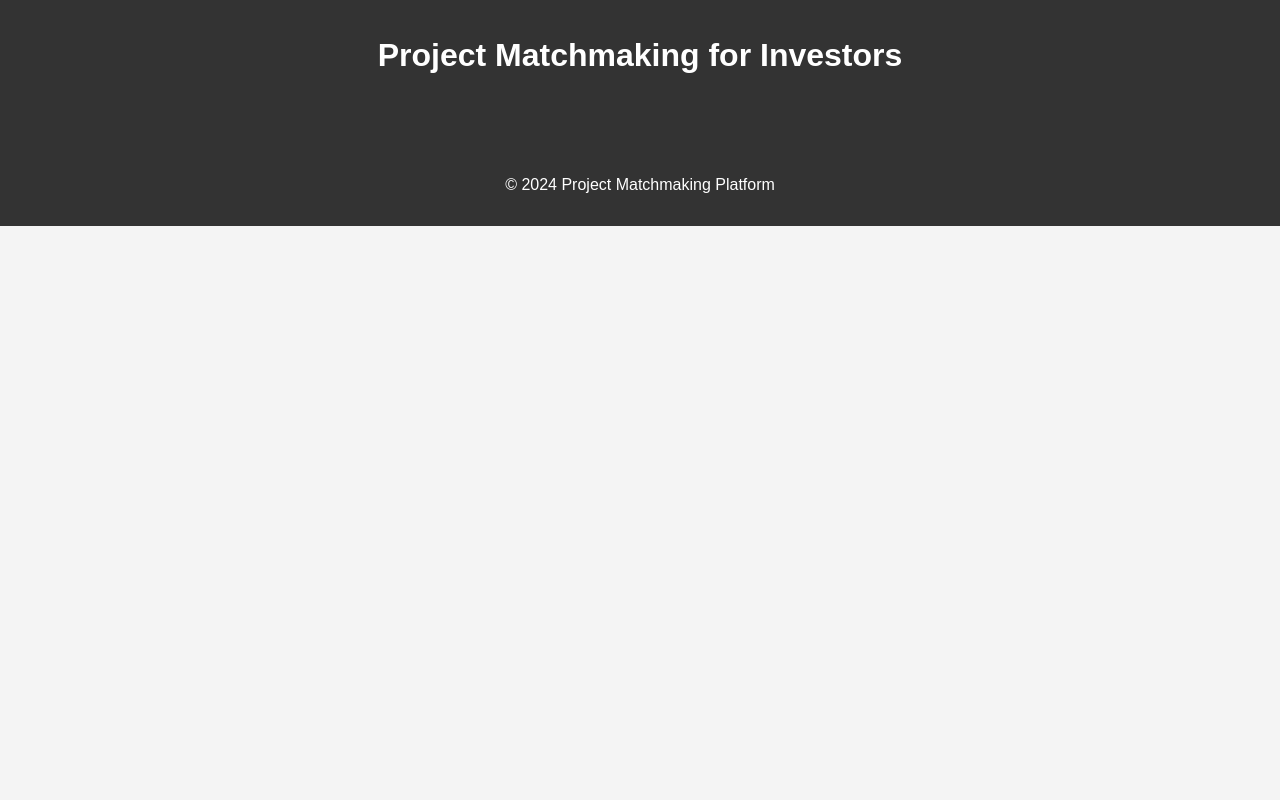
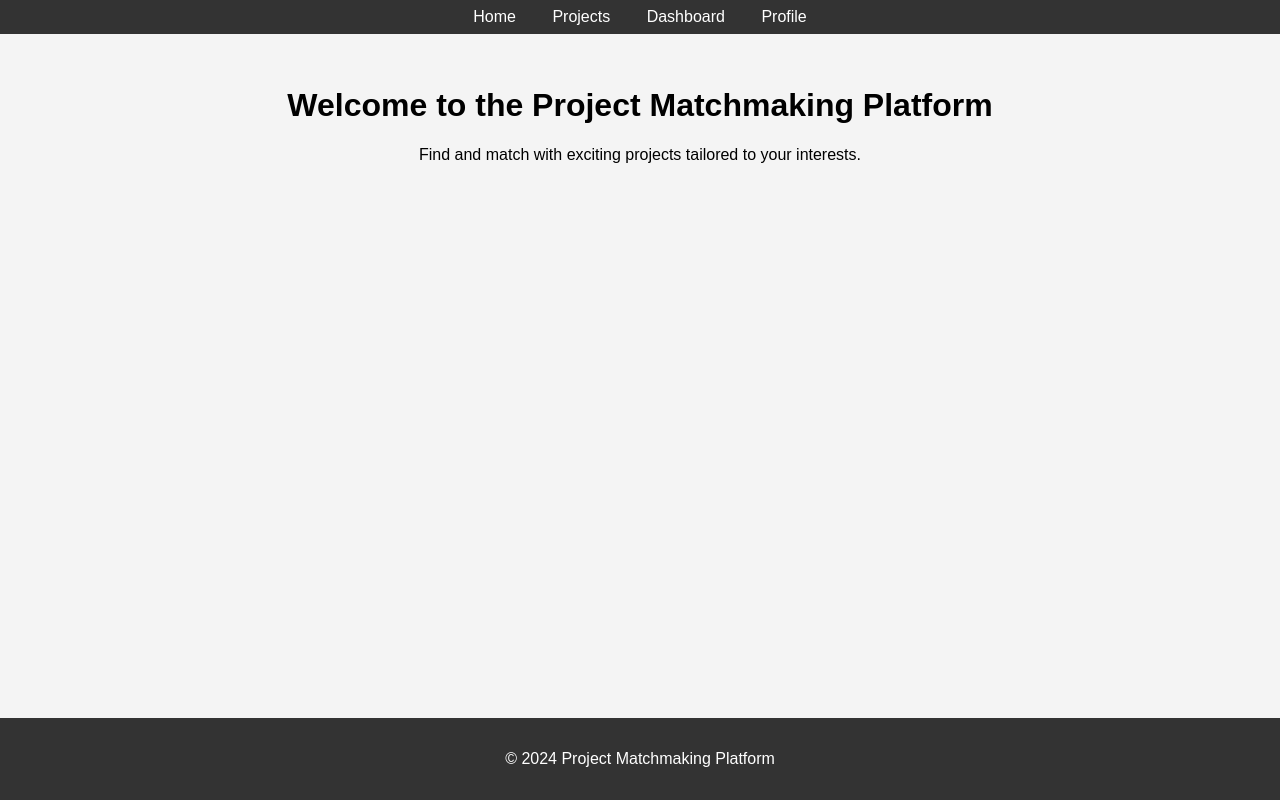
Before and after one commit to YL-Tan/matching-platform, a Django app: page / in a window 1280 px wide. Run offline with Django 3.2, Linux system fonts and the light colour scheme.

Commit message:
Add new URLs and views for profile, projects, and dashboard

```diff
--- a/core/urls.py
+++ b/core/urls.py
@@ -6,5 +6,8 @@ from django.urls import path
 from . import views
 
 urlpatterns = [
-    path("", views.home, name='home')
+    path("", views.home, name='home'),
+    path('profile/', views.profile, name='profile'),
+    path('projects/', views.projects, name='projects'),
+    path('dashboard/', views.dashboard, name='dashboard'),
 ]
--- a/core/views.py
+++ b/core/views.py
@@ -13,3 +13,12 @@ class ProjectViewSet(viewsets.ModelViewSet):
 
 def home(request):
     return render(request, 'home.html')
+
+def profile(request):
+    return render(request, 'profile.html')
+
+def projects(request):
+    return render(request, 'projects.html')
+
+def dashboard(request):
+    return render(request, 'dashboard.html')
--- a/static/css/style.css
+++ b/static/css/style.css
@@ -4,11 +4,40 @@ body {
     padding: 0;
     background-color: #f4f4f4;
 }
-header, nav, footer {
+nav ul {
+    list-style: none;
+    background-color: #333;
+    text-align: center;
+    padding: 0;
+    margin: 0;
+}
+nav ul li {
+    display: inline;
+}
+nav ul li a {
+    text-decoration: none;
+    color: white;
+    padding: .5em 1em;
+    display: inline-block;
+}
+/* header {
     background-color: #333;
     color: white;
     text-align: center;
     padding: 1em 0;
+} */
+main {
+    text-align: center;
+    padding: 2em;
+}
+footer {
+    background-color: #333;
+    color: white;
+    text-align: center;
+    padding: 1em 0;
+    position: absolute;
+    bottom: 0;
+    width: 100%;
 }
 @media screen and (max-width: 600px) {
     nav, footer {
--- /dev/null
+++ b/templates/dashboard.html
@@ -0,0 +1,6 @@
+{% extends 'home.html' %}
+
+{% block content %}
+    <h2>Dashboard</h2>
+    <!-- Dashboard content will go here -->
+{% endblock %}
--- a/templates/home.html
+++ b/templates/home.html
@@ -9,12 +9,18 @@
 </head>
 <body>
     <header>
-        <h1>Project Matchmaking for Investors</h1>
+        <nav>
+            <ul>
+                <li><a href="{% url 'home' %}">Home</a></li>
+                <li><a href="{% url 'projects' %}">Projects</a></li>
+                <li><a href="{% url 'dashboard' %}">Dashboard</a></li>
+                <li><a href="{% url 'profile' %}">Profile</a></li>
+            </ul>
+        </nav>
     </header>
-    <nav>
-        <!-- Navigation Bar -->
-    </nav>
     <main>
+        <h1>Welcome to the Project Matchmaking Platform</h1>
+        <p>Find and match with exciting projects tailored to your interests.</p>
         <section id="projects">
             <!-- Dynamic Project Listings -->
         </section>
--- /dev/null
+++ b/templates/profile.html
@@ -0,0 +1,6 @@
+{% extends 'home.html' %}
+
+{% block content %}
+    <h2>User Profile</h2>
+    <!-- User profile information will go here -->
+{% endblock %}
--- /dev/null
+++ b/templates/projects.html
@@ -0,0 +1,6 @@
+{% extends 'home.html' %}
+
+{% block content %}
+    <h2>Projects</h2>
+    <!-- Project listings will go here -->
+{% endblock %}
```
